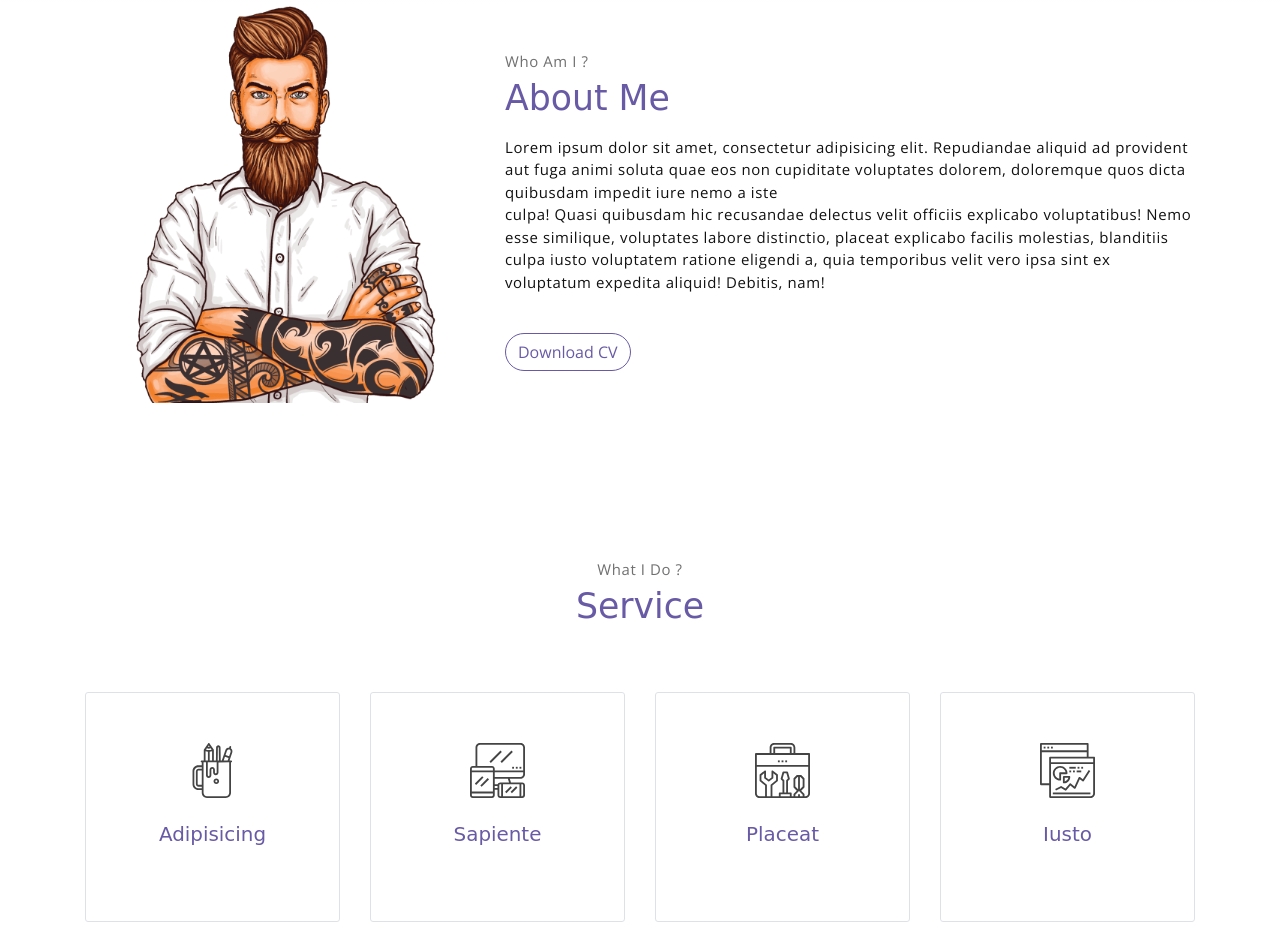
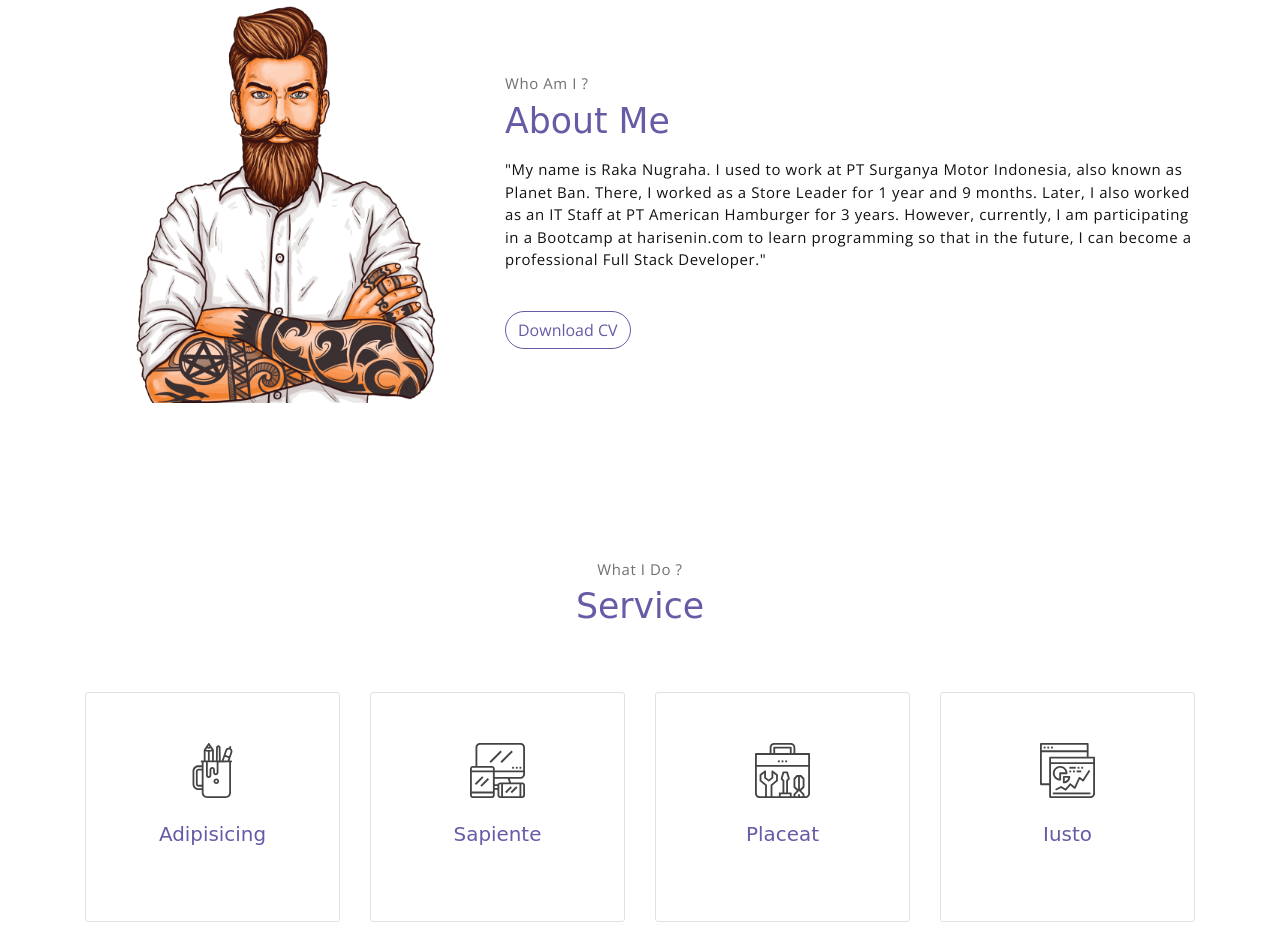
Before and after one commit to rakanugraha18/raka-nugraha, a plain HTML site: page index.html in a window 1280 px wide. Shown: the part 797-1730 px from the top of the page. Drawn offline with nearby package versions, Linux system fonts and the light colour scheme; a web font is replaced by a local one.

Commit message:
Update index.html

```diff
--- a/index.html
+++ b/index.html
@@ -73,13 +73,7 @@
                     <p class="section-subtitle">Who Am I ?</p>
                     <h2 class="section-title mb-3">About Me</h2>
                     <p>
-                        Lorem ipsum dolor sit amet, consectetur adipisicing elit. Repudiandae aliquid ad provident aut
-                        fuga animi soluta quae eos non cupiditate voluptates dolorem, doloremque quos dicta quibusdam
-                        impedit iure nemo a iste
-                        <br>culpa! Quasi quibusdam hic recusandae delectus velit officiis explicabo voluptatibus! Nemo
-                        esse similique, voluptates labore distinctio, placeat explicabo facilis molestias, blanditiis
-                        culpa iusto voluptatem ratione eligendi a, quia temporibus velit vero ipsa sint ex voluptatum
-                        expedita aliquid! Debitis, nam!
+                      "My name is Raka Nugraha. I used to work at PT Surganya Motor Indonesia, also known as Planet Ban. There, I worked as a Store Leader for 1 year and 9 months. Later, I also worked as an IT Staff at PT American Hamburger for 3 years. However, currently, I am participating in a Bootcamp at harisenin.com to learn programming so that in the future, I can become a professional Full Stack Developer."
                     </p>
                     <button class="btn-rounded btn btn-outline-primary mt-4">Download CV</button>
                 </div>
```
